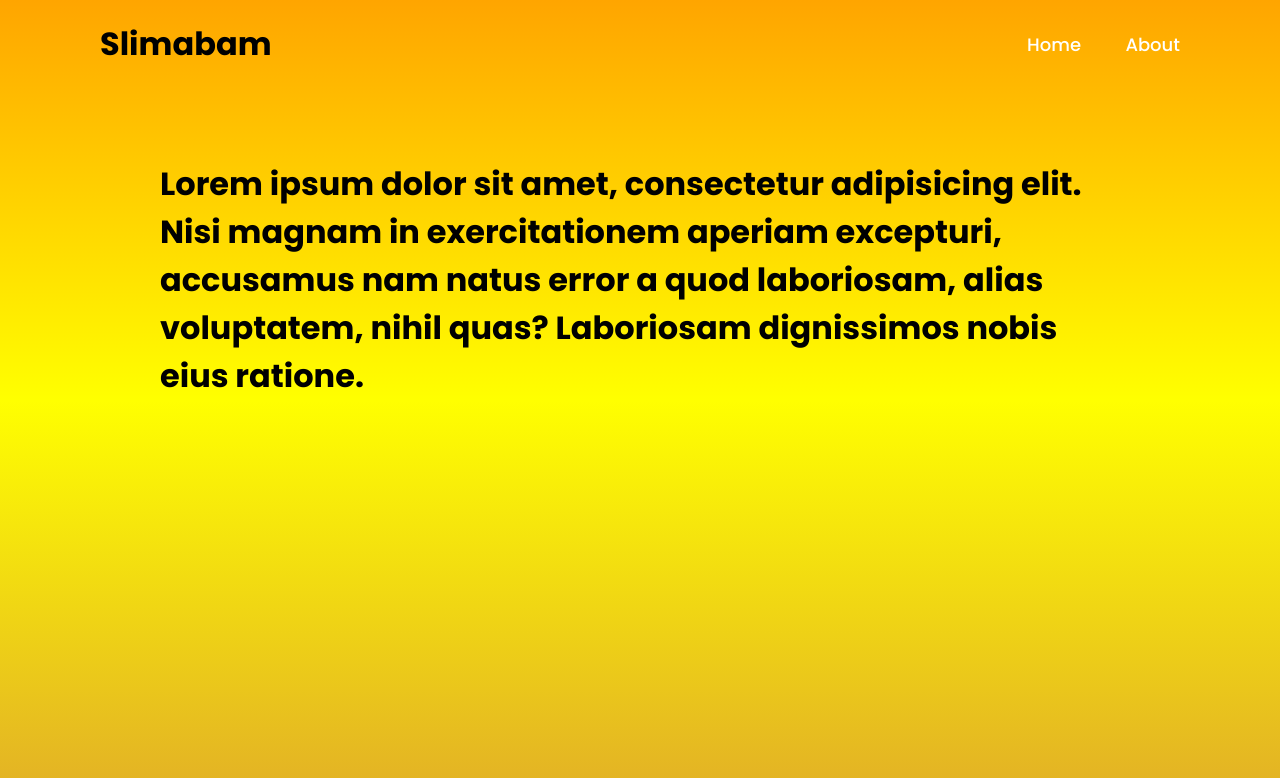
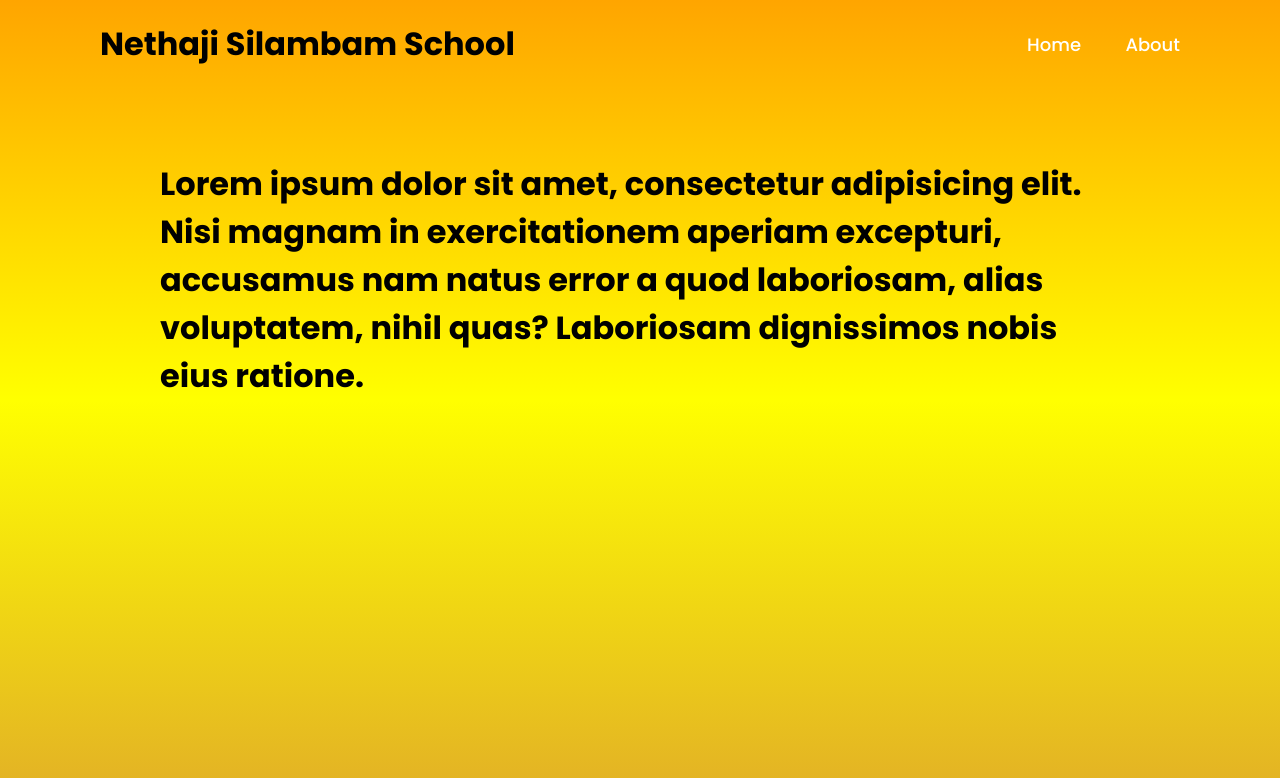
Before and after one commit to manickamSiva/silambamclub, a plain HTML site: page index.html in a window 1280 px wide. Drawn offline with Linux system fonts and the light colour scheme.

Commit message:
Update index.html

```diff
--- a/index.html
+++ b/index.html
@@ -9,7 +9,7 @@
 <body>
 
     <header class="header">
-        <a href="#" class="logo">Slimabam</a>
+        <a href="#" class="logo">Nethaji Silambam School</a>
 
         <nav class="navbar">
             <a href="#" >Home</a>
```
